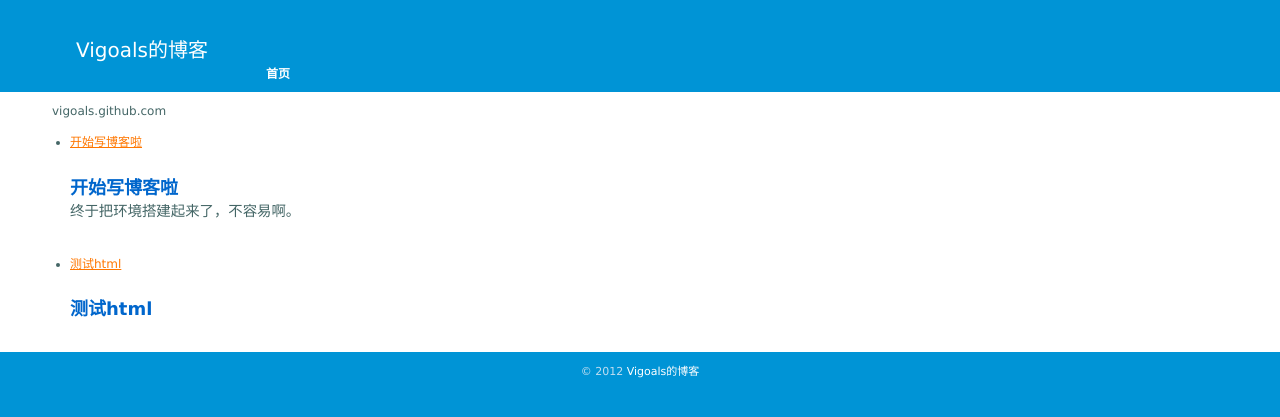
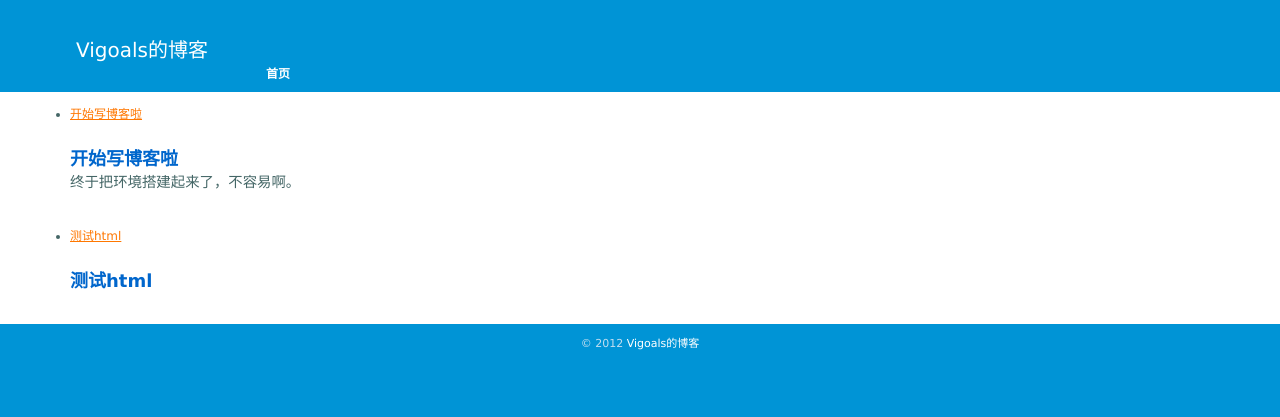
Before and after one commit to vigoals/vigoals.github.com, a Jekyll site: the page built from index.html, in a window 1280 px wide. Shown: the top 417 px of the page. Built offline with Jekyll 4.4.1, drawn with Linux system fonts in a browser that asks for light colours.

Commit message:
地址。。。

```diff
--- a/_config.yml
+++ b/_config.yml
@@ -1,3 +1,3 @@
-url: vigoals.github.com
+url:
 title: Vigoals的博客
-baseurl: vigoals.github.com
+imgurl: vigoals.github.com
--- a/_layouts/default.html
+++ b/_layouts/default.html
@@ -5,7 +5,7 @@
 
 <head>
 <meta charset="utf-8" />
-<link rel="stylesheet" type="text/css" href="/css/default.css" media="screen"/>
+<link rel="stylesheet" type="text/css" href="{{ site.url }}/css/default.css" media="screen"/>
 <title>{{ page.title }}</title>
 </head>
 
@@ -20,7 +20,7 @@
 		</div>
 
 		<div class="navigation">
-			<a href="{{ site.baseurl }}">首页</a>
+			<a href="{{ site.url }}">首页</a>
 			<div class="clearer"><span></span></div>
 		</div>
 
@@ -29,7 +29,6 @@
 	<div class="main">
 
 		<div class="content">
-			<p>{{ site.url }}</p>
 			{{ content }}
 		</div>
 
@@ -43,7 +42,7 @@
 
 </div>
 
-<div class="footer">&copy; 2012 <a href="{{ site.baseurl }}">Vigoals的博客</a>
+<div class="footer">&copy; 2012 <a href="{{ site.url }}">Vigoals的博客</a>
 </div>
 
 </body>
--- a/css/default.css
+++ b/css/default.css
@@ -21,7 +21,7 @@
 	color: #C60;
 }
 body {
-	background: #0094D6 url({{ site.url }}/img/bg.gif) repeat-x;
+	background: #0094D6 url({{ site.imgurl }}/img/bg.gif) repeat-x;
 	color: #466;
 	font: normal 62.5% "Lucida Sans Unicode",sans-serif;
 	margin: 0;
@@ -39,7 +39,7 @@
 	margin-bottom: 4px;
 }
 code {
-	background: url({{ site.url }}/img/bgcode.gif);
+	background: url({{ site.imgurl }}/img/bgcode.gif);
 	border: 1px solid #F0F0F0;
 	border-left: 6px solid #39F;
 	color: #555;
@@ -50,7 +50,7 @@
 	white-space: pre;
 }
 cite {
-	background: url({{ site.url }}/img/quote.gif) no-repeat;
+	background: url({{ site.imgurl }}/img/quote.gif) no-repeat;
 	color: #666;
 	display: block;
 	font: normal 1.3em "Lucida Sans Unicode",serif;
@@ -67,7 +67,7 @@
 
 /* structure */
 .container {
-	background: url({{ site.url }}/img/topleft.gif) no-repeat;
+	background: url({{ site.imgurl }}/img/topleft.gif) no-repeat;
 }
 
 .header {
@@ -106,7 +106,7 @@
 
 /* main */
 .main {
-	background: #FFF url({{ site.url }}/img/bgmain.gif) no-repeat;
+	background: #FFF url({{ site.imgurl }}/img/bgmain.gif) no-repeat;
 	clear: both;
 	padding: 12px 12px 0 52px;
 }
@@ -141,7 +141,7 @@
 }
 .sidenav li a:hover {
 	color: #111;
-	background: url({{ site.url }}/img/nav_li.gif) no-repeat;
+	background: url({{ site.imgurl }}/img/nav_li.gif) no-repeat;
 }
 
 /* content */
@@ -155,7 +155,7 @@
 	margin-bottom: 6px;
 }
 .content li {
-	list-style: url({{ site.url }}/img/li.gif);
+	list-style: url({{ site.imgurl }}/img/li.gif);
 	margin-left: 18px;
 }
 
@@ -172,7 +172,7 @@
 
 /* footer */
 .footer {
-	background: #0094D6 url({{ site.url }}/img/bgfooter.gif) repeat-x;
+	background: #0094D6 url({{ site.imgurl }}/img/bgfooter.gif) repeat-x;
 	color: #C1DEF0;
 	font-size: 1.1em;
 	line-height: 40px;
--- a/index.html
+++ b/index.html
@@ -5,7 +5,7 @@
 <ul>
 {% for post in site.posts %}
 	<li>
-		<a href="{{ post.url }}">{{ post.title }}</a> <br />
+		<a href="{{ site.url }}{{ post.url }}">{{ post.title }}</a> <br />
 		<p>{{ post.content }}</p>
 	</li>
 {% endfor %}
```
